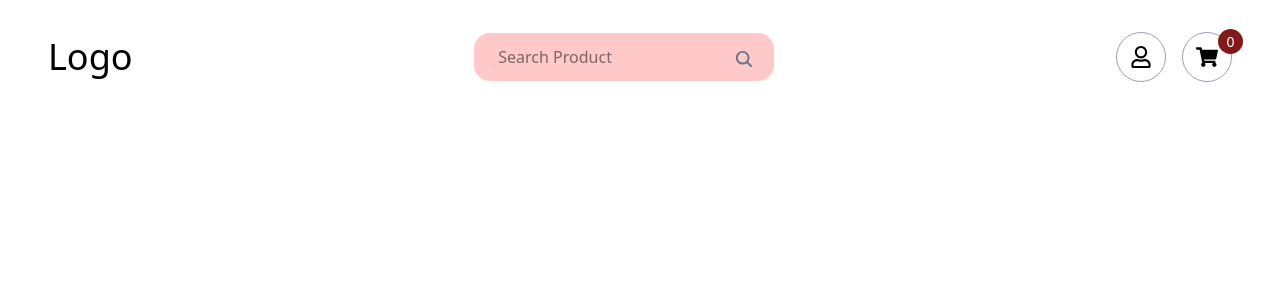
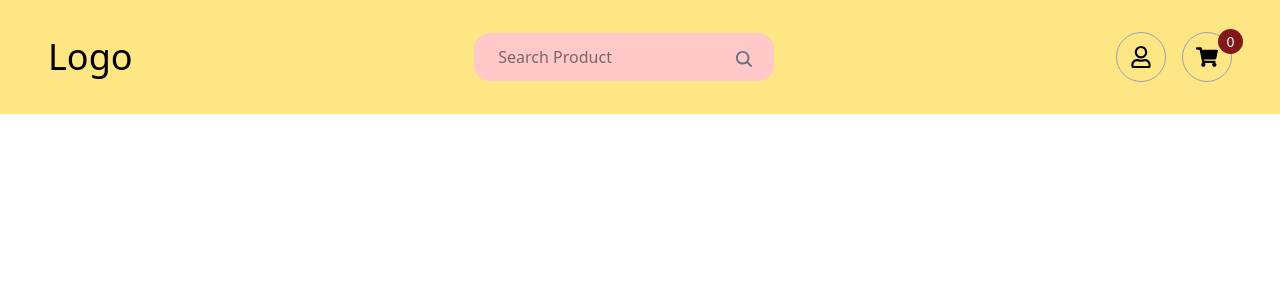
Before and after one commit to dgliga238/AVE-WebApp, a React (Vite) app: page / in a window 1280 px wide. Shown: the top 300 px of the page. Built offline with nearby package versions, Linux system fonts and the light colour scheme.

Commit message:
color changed

```diff
--- a/src/components/Navbar.jsx
+++ b/src/components/Navbar.jsx
@@ -6,7 +6,7 @@ import CartCountBadge from "./CartCountBadge";
 
 const Navbar = () => {
   return (
-    <div className="sticky top-0 bg-white z-10 w-full">
+    <div className="sticky top-0 bg-amber-200 z-10 w-full">
       <div className="container hidden lg:block px-4">
         <div className="flex justify-between items-center p-8 gap-8">
           <h1 className="text-4xl font-medium shrink-0">Logo</h1>
```
